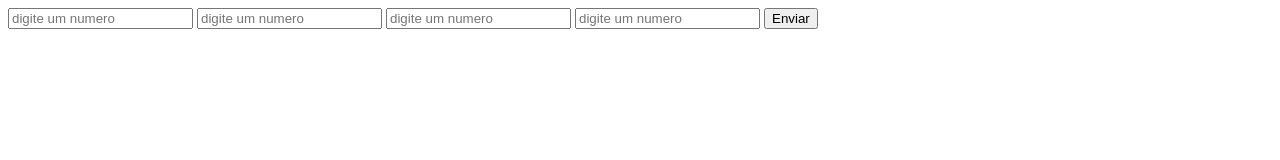
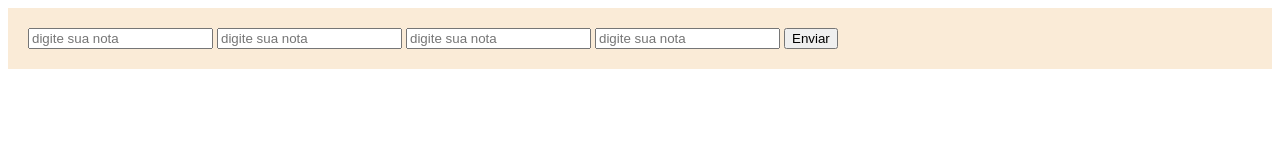
Before and after one commit to Fmachad/Oficial-Port, a plain HTML site: page JS/funcoes.html in a window 1280 px wide. Drawn offline with Linux system fonts and the light colour scheme.

Commit message:
exercicio_modulo_14

```diff
--- a/JS/funcoes.html
+++ b/JS/funcoes.html
@@ -5,6 +5,7 @@
     <meta charset="UTF-8">
     <meta http-equiv="X-UA-Compatible" content="IE=edge">
     <meta name="viewport" content="width=device-width, initial-scale=1.0">
+    <link rel="stylesheet" href="./js.css">
     <title>Funcoes JavaScript</title>
 </head>
 
@@ -13,10 +14,10 @@
     <div class="container">
 
         <form id="formulario-01">
-            <input type="text" placeholder="digite um numero" name="n1">
-            <input type="text" placeholder="digite um numero" name="n2">
-            <input type="text" placeholder="digite um numero" name="n3">
-            <input type="text" placeholder="digite um numero" name="n4">
+            <input type="text" placeholder="digite sua nota" name="n1">
+            <input type="text" placeholder="digite sua nota" name="n2">
+            <input type="text" placeholder="digite sua nota" name="n3">
+            <input type="text" placeholder="digite sua nota" name="n4">
             <button type="submit">Enviar</button>
         </form>
 
--- /dev/null
+++ b/JS/js.css
@@ -0,0 +1,6 @@
+
+.container{
+    display: block;
+    background-color: antiquewhite;
+    padding: 20px;
+}
```
Also changed, not shown: 1 other file.
